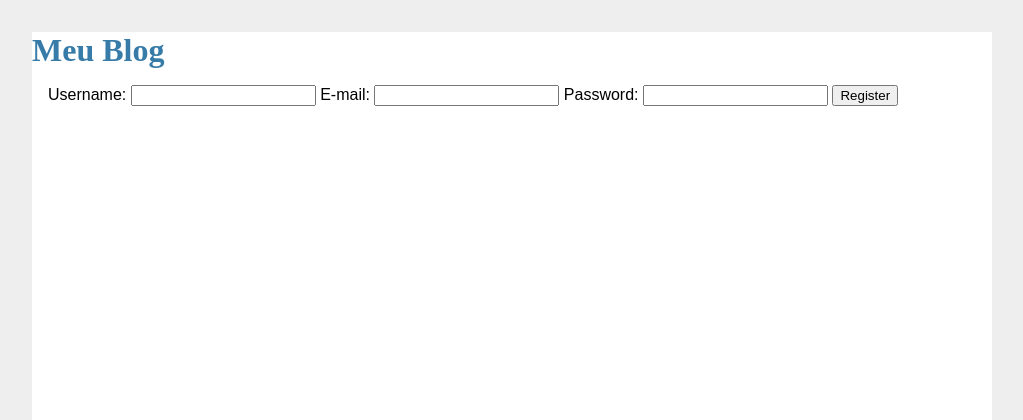
After one commit to AdsonCoelho/blog, a Flask app: page /register in a window 1280 px wide. The commit adds this page. Shown: the top 420 px of the page, without its empty margins (128-1151 px from the left). Run offline with Flask 2, Linux system fonts and the light colour scheme.

Commit message:
Criação de rota register.html  e coneção com BDs

```diff
--- a/app.py
+++ b/app.py
@@ -1,12 +1,16 @@
 from flask import Flask, render_template, redirect, url_for
 from datetime import datetime
 from flask_sqlalchemy import SQLAlchemy
+from flask_login import LoginManager, UserMixin
+from werkzeug.security import check_password_hash, generate_password_hash
 
 app = Flask("hello")
 app.config["SQLALCHEMY_DATABASE_URI"] = "sqlite:///app.db"
 app.config["SQLALCHEMY_TRACK_MODIFICATIONS"] = False
+app.config["SECRET_KEY"] = "pudin"
 
 db = SQLAlchemy(app)
+Login = LoginManager(app)
 
 class Post(db.Model):
     __tablename__ = 'posts'
@@ -16,7 +20,7 @@ class Post(db.Model):
     created = db.Column(db.DateTime, nullable=False, default=datetime.now)
     user_id = db.Column(db.Integer, db.ForeignKey('users.id'))
 
-class User(db.Model):
+class User(UserMixin, db.Model):
     __tablename__ = "users"
     id = db.Column(db.Integer, primary_key=True, autoincrement=True)
     username = db.Column(db.String(20), nullable=False, unique=True, index=True)
@@ -24,6 +28,15 @@ class User(db.Model):
     password_hash = db.Column(db.String(128), nullable=False)
     posts = db.relationship('Post', backref='author')
 
+def set_password(self, password):
+    self.password_hash = generate_password_hash(passwaord)
+
+def check_password(self, password):
+    return check_password_hash(self.passwaord_hash, password)
+
+@Login.user_loader
+def load_user(id):
+    return User.query.get(int(id))
 
 db.create_all()
 
@@ -32,13 +45,6 @@ def index():
     posts = Post.query.all()
     return render_template("index.html", posts=posts)
 
-@app.route("/populate")
-def populate():
-    user = User(username='Adson', email="adson@gmail.com", password_hash='a')
-    post1 = Post(title="Post 1", body="Texto do Post", author=user)
-    post2 = Post(title="Post 2", body="Texto do Post 2", author=user)
-    db.session.add(user)
-    db.session.add(post1)
-    db.session.add(post2)
-    db.session.commit()
-    return redirect(url_for('index'))
+@app.route('/register')
+def register():
+    return render_template('register.html')
--- a/requirements.txt
+++ b/requirements.txt
@@ -1,5 +1,6 @@
 click==8.1.3
 Flask==2.1.3
+Flask-Login==0.6.2
 Flask-SQLAlchemy==2.5.1
 greenlet==1.1.2
 itsdangerous==2.1.2
--- a/templates/index.html
+++ b/templates/index.html
@@ -1,3 +1,4 @@
+
 {% extends "base.html" %}
 
 {%block title %} Página Inicial {% endblock %}
--- /dev/null
+++ b/templates/register.html
@@ -0,0 +1,15 @@
+{% extends "base.html" %}
+
+{% block title %} Register {% endblock %}
+
+{% block content %}
+    <form>
+        <label for="username">Username: </label>
+        <input id="username" name="username" required>
+        <label for="email">E-mail: </label>
+        <input id="email" name="email" required type="email">
+        <label for="password">Password: </label>
+        <input id="password" name="password" required type="password">
+        <input type="submit" value="Register">
+    </form>
+{% endblock %}
```
Also changed, not shown: templates/style.css (+41 -5 lines).
